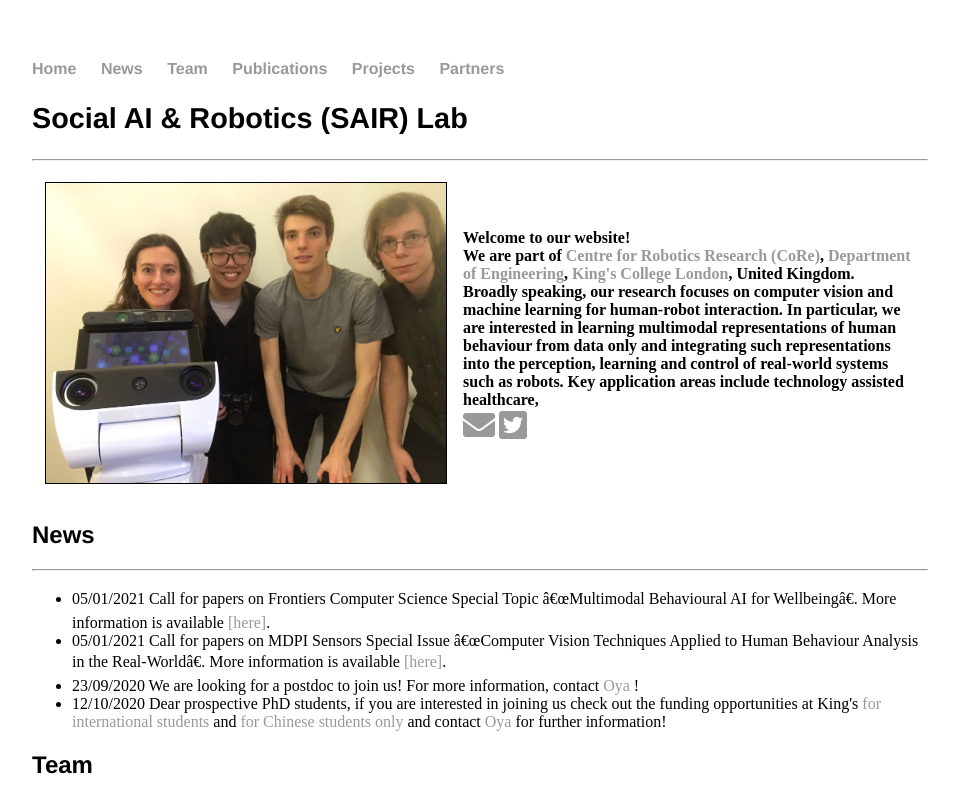
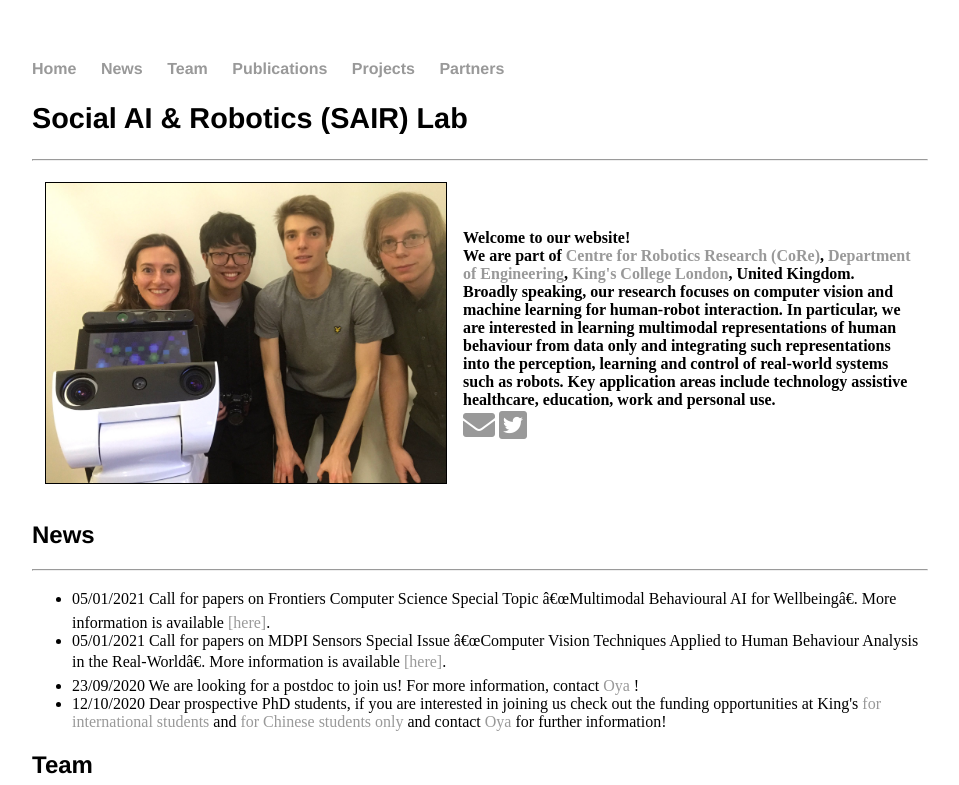
Before and after one commit to sairlab/sairlab.github.io, a Jekyll site: the page built from index.html, in a window 1280 px wide and 900 px high, cut to the strip 0-785 px from the top of the window. Shown: the whole strip, without its empty margins (160-1119 px from the left). Built offline with Jekyll 4.4.1, drawn with Linux system fonts in a browser that asks for light colours; a style sheet for code colours, icons or effects is not loaded.

Commit message:
update index.html

```diff
--- a/index.html
+++ b/index.html
@@ -19,7 +19,7 @@ title: SAIR lab
 	<td>
 		<b>Welcome to our website! <b> <br>
         <b> We are part of <a href="https://www.kcl.ac.uk/research/core"> Centre for Robotics Research (CoRe)</a>, <a href="https://www.kcl.ac.uk/engineering"> Department of Engineering</a>, <a href="https://www.kcl.ac.uk"> King's College London</a>, United Kingdom. <b> <br>
-        <b> Broadly speaking, our research focuses on computer vision and machine learning for human-robot interaction. In particular, we are interested in learning multimodal representations of human behaviour from data only and integrating such representations into the perception, learning and control of real-world systems such as robots. Key application areas include technology assisted healthcare, <b> <br>
+        <b> Broadly speaking, our research focuses on computer vision and machine learning for human-robot interaction. In particular, we are interested in learning multimodal representations of human behaviour from data only and integrating such representations into the perception, learning and control of real-world systems such as robots. Key application areas include technology assistive healthcare, education, work and personal use.<b> <br>
         <b> <a href="mailto:sairlteam@gmail.com"><i class="icon fa fa-envelope fa-2x"></i></a> <a href="https://twitter.com/SAIRLab"><i class="icon fab fa-twitter-square fa-2x"></i></a>
 </a> <b>
     </td>
```
